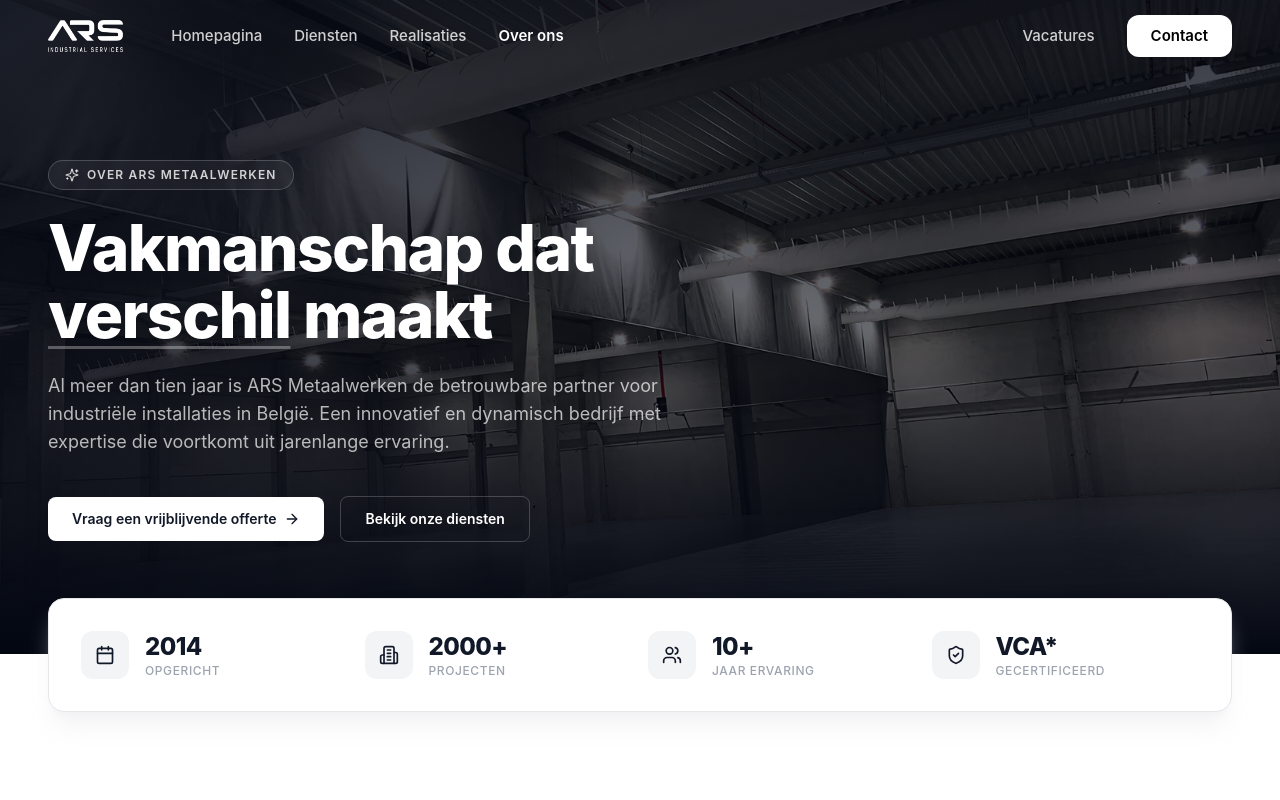
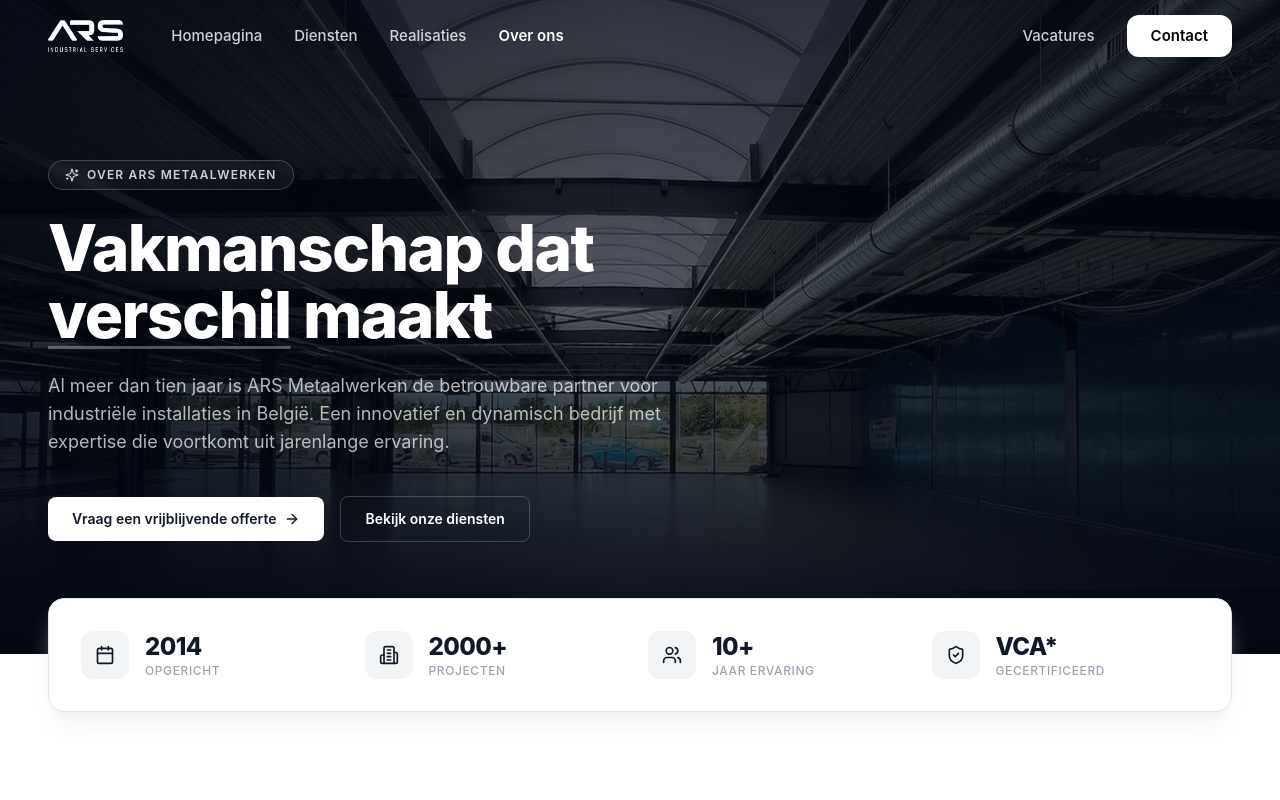
Before and after one commit to briskbe/ars, a Next.js app: page /over-ons in a window 1280 px wide. Shown: the top 800 px of the page. Built offline with nearby package versions, Linux system fonts and the light colour scheme.

Commit message:
Use over.jpg for Over ons hero background
Adds public/over.jpg and swaps the Over ons hero away from the
shared homepage image.

```diff
--- a/app/over-ons/page.tsx
+++ b/app/over-ons/page.tsx
@@ -262,7 +262,7 @@ function Hero() {
     <section className="relative flex min-h-[70vh] items-end overflow-hidden bg-gray-950 pb-20 pt-32 lg:min-h-[65vh] lg:pb-28 lg:pt-40">
       {/* Background image */}
       <img
-        src="/hero.jpg"
+        src="/over.jpg"
         alt=""
         className="absolute inset-0 h-full w-full object-cover"
       />
```
Also changed, not shown: public/over.jpg (added).
